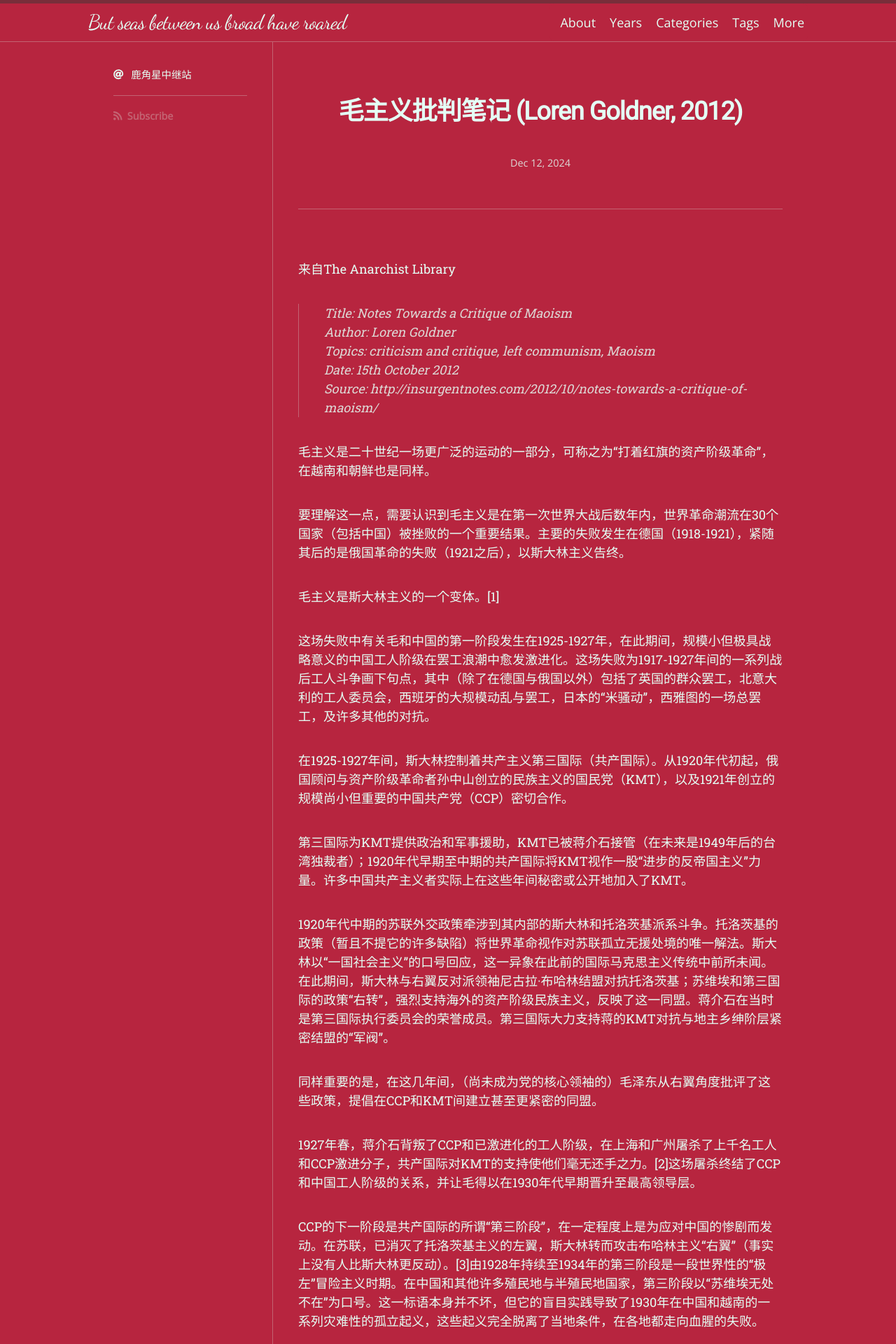
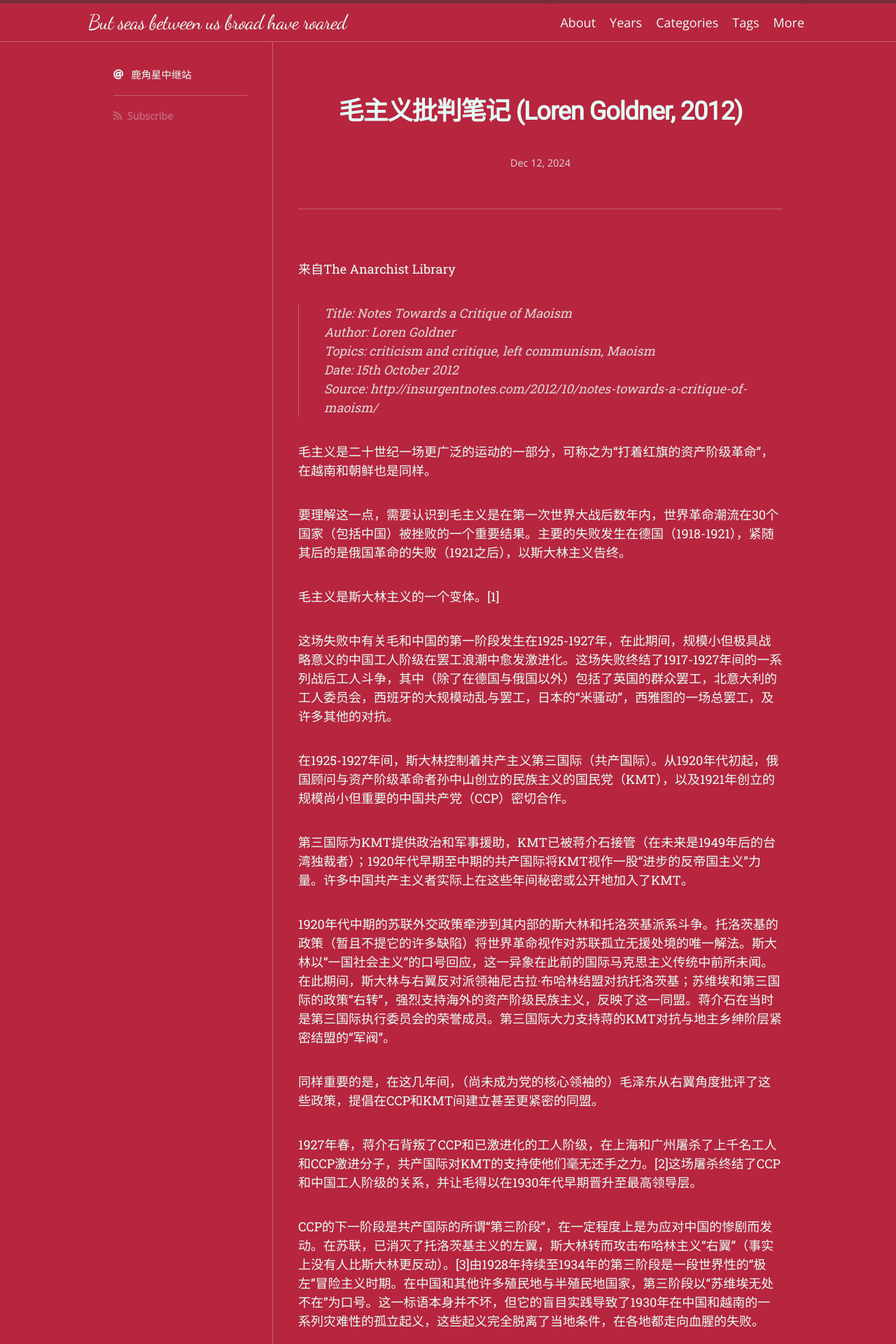
Before and after one commit to scatterdclouds/scatterdclouds.github.io, a Jekyll site: the page built from _posts/2024-12-12-goldner-notes.md, in a window 1280 px wide. Shown: the top 1920 px of the page at 70% size. Built offline with Jekyll 4.4.1, drawn with Linux system fonts in a browser that asks for light colours; nearby versions of some CDN libraries; some web fonts are replaced; comment, search, counter and statistics services are not loaded.

Commit message:
Update 2024-12-12-goldner-notes.md

```diff
--- a/_posts/2024-12-12-goldner-notes.md
+++ b/_posts/2024-12-12-goldner-notes.md
@@ -21,7 +21,7 @@ comments: true
 
 毛主义是斯大林主义的一个变体。[1]
 
-这场失败中有关毛和中国的第一阶段发生在1925-1927年，在此期间，规模小但极具战略意义的中国工人阶级在罢工浪潮中愈发激进化。这场失败为1917-1927年间的一系列战后工人斗争画下句点，其中（除了在德国与俄国以外）包括了英国的群众罢工，北意大利的工人委员会，西班牙的大规模动乱与罢工，日本的“米骚动”，西雅图的一场总罢工，及许多其他的对抗。
+这场失败中有关毛和中国的第一阶段发生在1925-1927年，在此期间，规模小但极具战略意义的中国工人阶级在罢工浪潮中愈发激进化。这场失败终结了1917-1927年间的一系列战后工人斗争，其中（除了在德国与俄国以外）包括了英国的群众罢工，北意大利的工人委员会，西班牙的大规模动乱与罢工，日本的“米骚动”，西雅图的一场总罢工，及许多其他的对抗。
 
 在1925-1927年间，斯大林控制着共产主义第三国际（共产国际）。从1920年代初起，俄国顾问与资产阶级革命者孙中山创立的民族主义的国民党（KMT），以及1921年创立的规模尚小但重要的中国共产党（CCP）密切合作。
 
```
